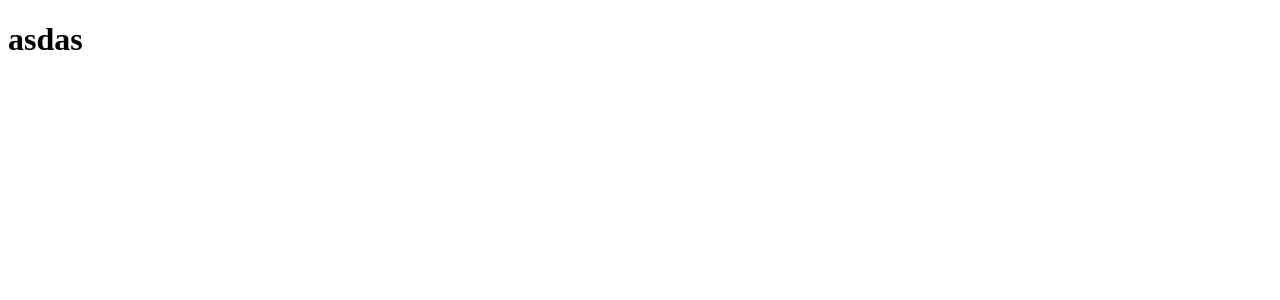
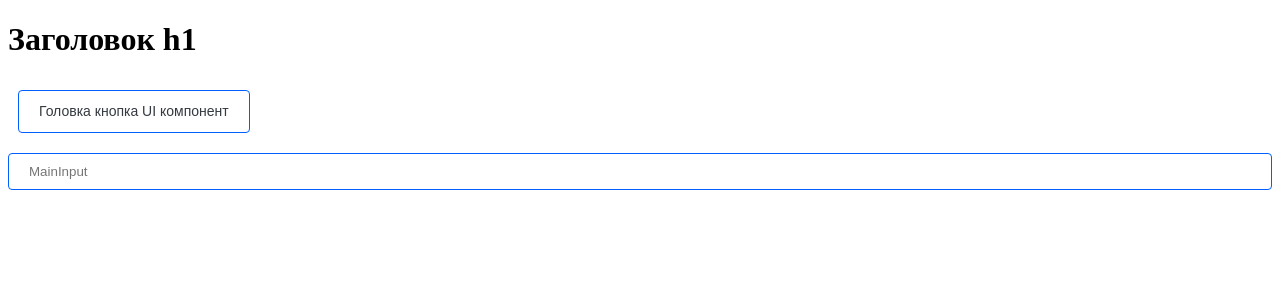
Before and after one commit to Igortt6/React--Course--UlbiTV, a React (Create React App) app: page / in a window 1280 px wide. Shown: the top 300 px of the page. Built offline with nearby package versions, Linux system fonts and the light colour scheme.

Commit message:
UI update

```diff
--- a/src/App.js
+++ b/src/App.js
@@ -1,7 +1,12 @@
+import MainButton from './components/UI/button/MainButton.jsx'
+import MainInput from './components/UI/input/MainInput.jsx'
+
 function App() {
 	return (
 		<>
-			<h1>asdas</h1>
+			<h1>Заголовок h1</h1>
+			<MainButton>Головка кнопка UI компонент</MainButton>
+			<MainInput placeholder='MainInput' />
 		</>
 	)
 }
--- a/src/components/UI/button/MainButton.jsx
+++ b/src/components/UI/button/MainButton.jsx
@@ -1,15 +1,12 @@
-//імпортуемо класи із css
+//імпортуємо класи із css
 import classes from './MainButton.module.scss'
 
-
 const MainButton = ({ children, ...props }) => {
-
-    return (
-        // додаему клас, як ВЛАСТИВІСТЬ обєекту
-        <button {...props} className={classes.btn}>
-            {children}
-
-        </button>
-    )
+	return (
+		// додаємо клас, як ВЛАСТИВІСТЬ об'єкту
+		<button {...props} className={classes.btn}>
+			{children}
+		</button>
+	)
 }
-export default MainButton;
+export default MainButton
--- a/src/components/UI/button/MainButton.module.scss
+++ b/src/components/UI/button/MainButton.module.scss
@@ -12,14 +12,13 @@
 	vertical-align: middle;
 	font-size: 14px;
 	line-height: 1.5;
-    transition: all 0.2s;
+	transition: background-color 0.2s ease-in-out, border 0.2s ease-in-out,
+		color 0.2s ease-in-out;
 	margin: 10px;
 
 	&:hover {
 		background-color: #025fff;
 		border: 1px solid #ffffff;
-
 		color: #ffffff;
-
 	}
 }
--- a/src/components/UI/input/MainInput.jsx
+++ b/src/components/UI/input/MainInput.jsx
@@ -1,12 +1,9 @@
-import React from 'react';
+import React from 'react'
 
-import classes from './MainInput.module.css'
+import classes from './MainInput.module.scss'
 
 const MainInput = React.forwardRef((props, ref) => {
+	return <input {...props} ref={ref} className={classes.input} />
+})
 
-    return (
-        <input {...props} ref={ref} className={classes.input} />
-    )
-});
-
-export default MainInput;
+export default MainInput
```
Also changed, not shown: src/routes/routes.js (deleted, +0 -21 lines), src/components/UI/input/MainInput.module.scss (renamed from src/components/UI/input/MainInput.module.css). Lines whose indentation alone changed are shown as unchanged.
